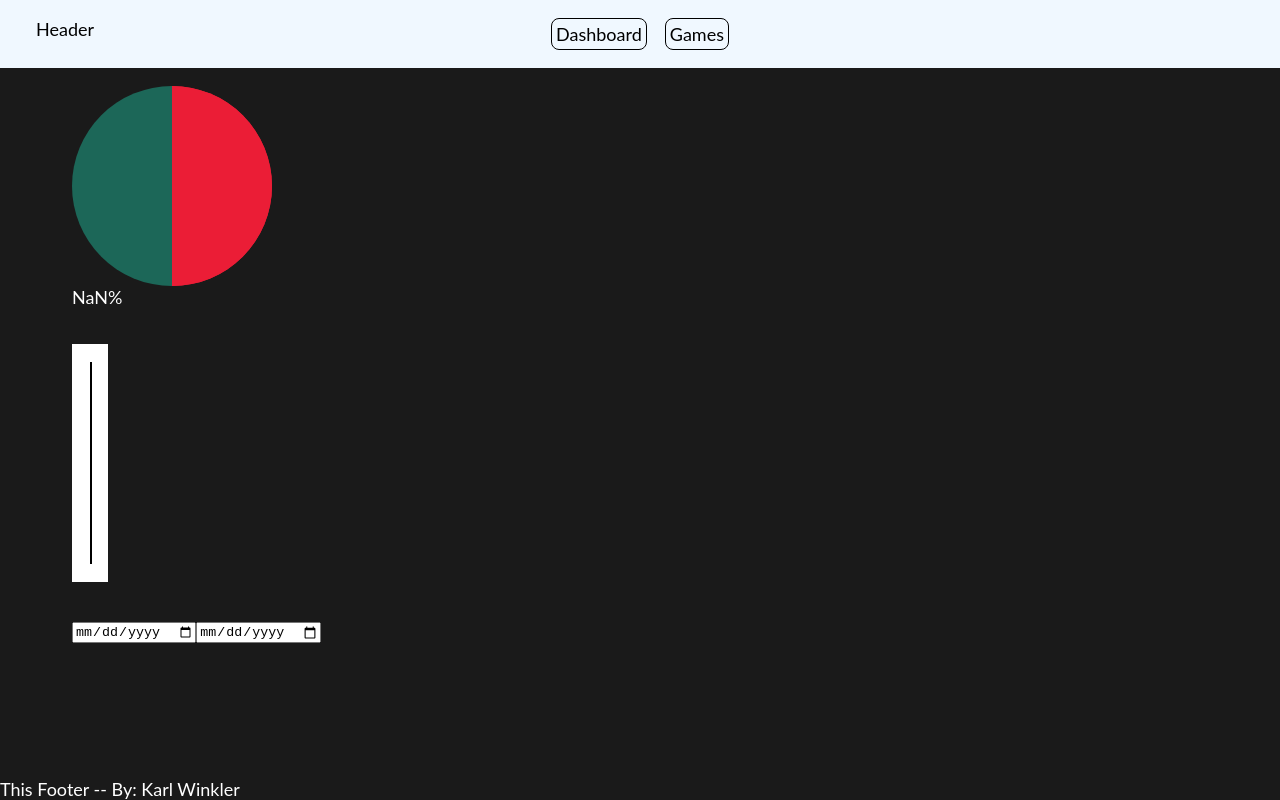
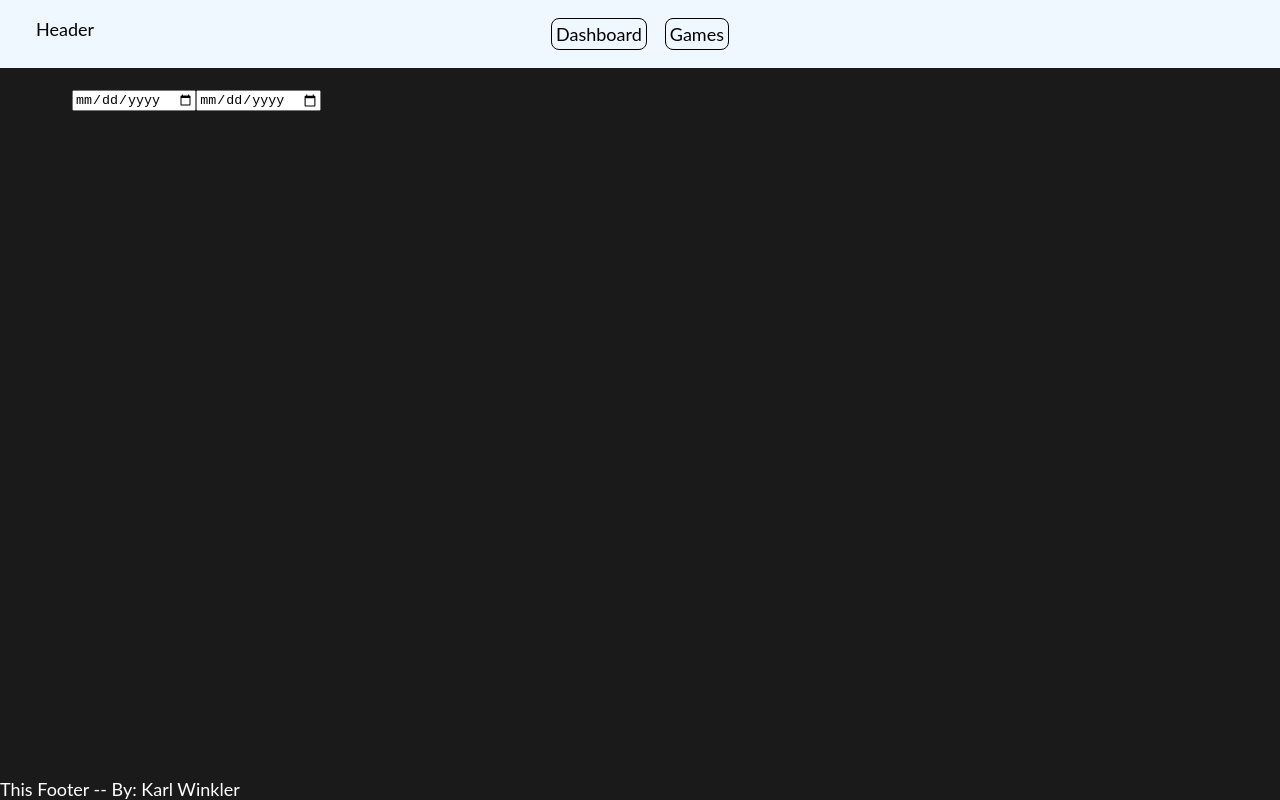
Before and after one commit to KarlWinkler/hockey-prediction-site, a React (Create React App) app in the folder frontend/nhl_bets/: page / in a window 1280 px wide. Built offline with nearby package versions, Linux system fonts and the light colour scheme; no server answers; a web font is replaced by a local one.

Commit message:
fix charts displaying NaN before data loads

```diff
--- a/frontend/nhl_bets/src/Pages/Home.js
+++ b/frontend/nhl_bets/src/Pages/Home.js
@@ -6,7 +6,7 @@ import '../styles/home.scss'
 
 const Home = () => {
 
-  let [stats, setStats] = useState({})
+  let [stats, setStats] = useState(null)
   let [from, setFrom] = useState('')
   let [to, setTo] = useState('')
 
@@ -27,8 +27,8 @@ const Home = () => {
 
   return (
     <div className='Home-wrapper'>
-      {stats == {} ? '' :  <PieChart percent={stats.win_percent * 100} />}
-      {stats == {} ? '' :  <LineChart dataPoints={stats.win_percents || []} />}
+      {stats == null ? '' :  <PieChart percent={stats.win_percent * 100} />}
+      {stats == null ? '' :  <LineChart dataPoints={stats.win_percents || []} />}
       {console.log(stats)}
       <div className='date-range-selector'>
         <input type='date' onChange={ e => setFrom(e.target.value) } />
```
